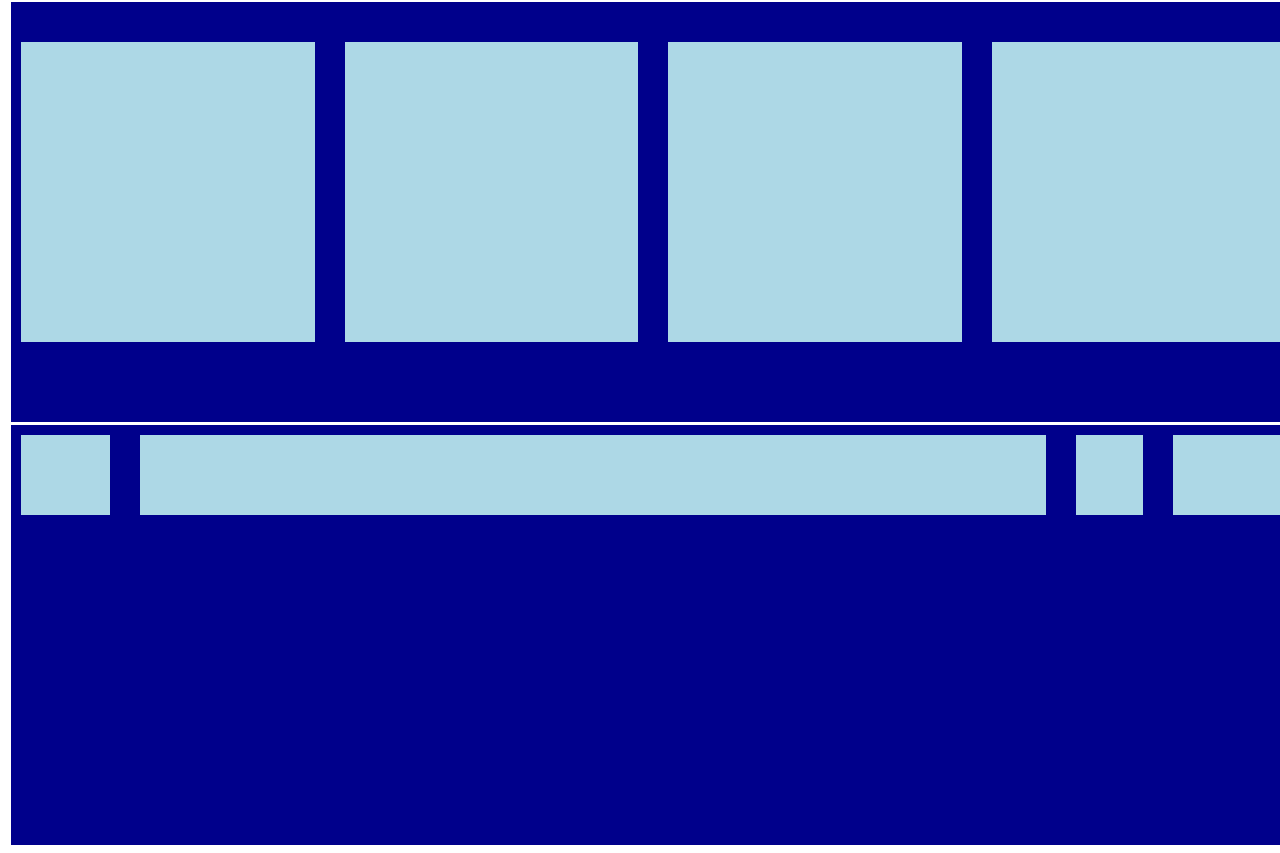
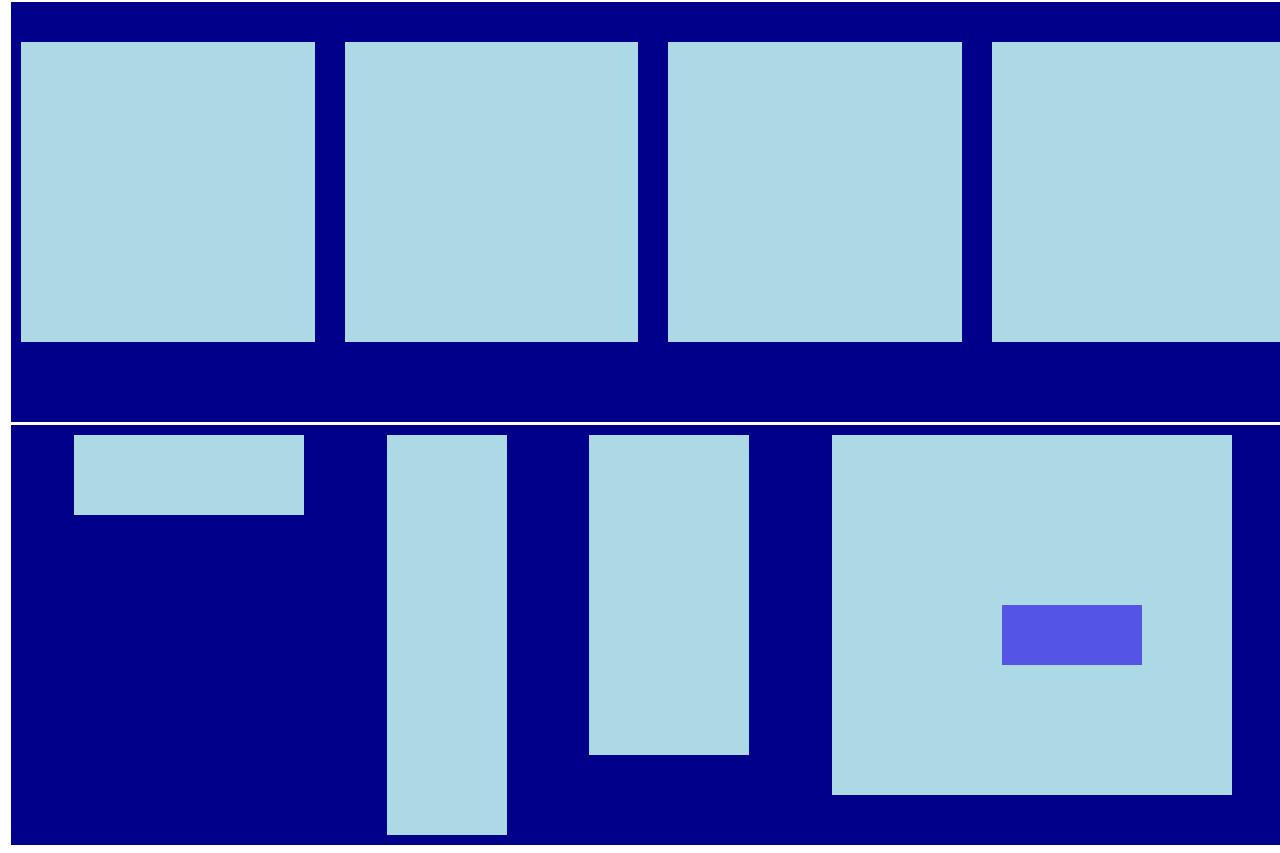
Before and after one commit to Yuzzi997/abstracted-website, a plain HTML site: page index.html in a window 1280 px wide. Shown: the part 2968-3821 px from the top of the page. Drawn offline with Linux system fonts and the light colour scheme.

Commit message:
update layout

```diff
--- a/css/style.css
+++ b/css/style.css
@@ -283,28 +283,35 @@ section{
 }
 
 .copyright-frame{
+    display:flex;
     width: 100%;
     height: 400px;
     background: darkblue;
     grid-template-columns: repeat(4, 1fr);
 }
 #logo-frame{
-    width: 160px;
+    width: 230px;
     height: 80px;
     background: lightblue;
 }
 #about-frame{
-    width: 1620px;
-    height: 80px;
+    width: 120px;
+    height: 400px;
     background: lightblue;
 }
 #help-frame{
-    width: 120px;
-    height: 80px;
+    width: 160px;
+    height: 320px;
     background: lightblue;
 }
 #page-frame{
-    width: 200px;
-    height: 80px;
+    width: 400px;
+    height: 360px;
     background: lightblue;
 }
+#submit{
+    margin: 170px;
+    width: 140px;
+    height: 60px;
+    background: rgb(84, 84, 231);
+}
--- a/index.html
+++ b/index.html
@@ -133,7 +133,9 @@
                 <div id="logo-frame"></div>
                 <div id="about-frame"></div>
                 <div id="help-frame"></div>
-                <div id="page-frame"></div>
+                <div id="page-frame">
+                    <div id="submit"></div>
+                </div>
 
             </section>
         </main>
```
